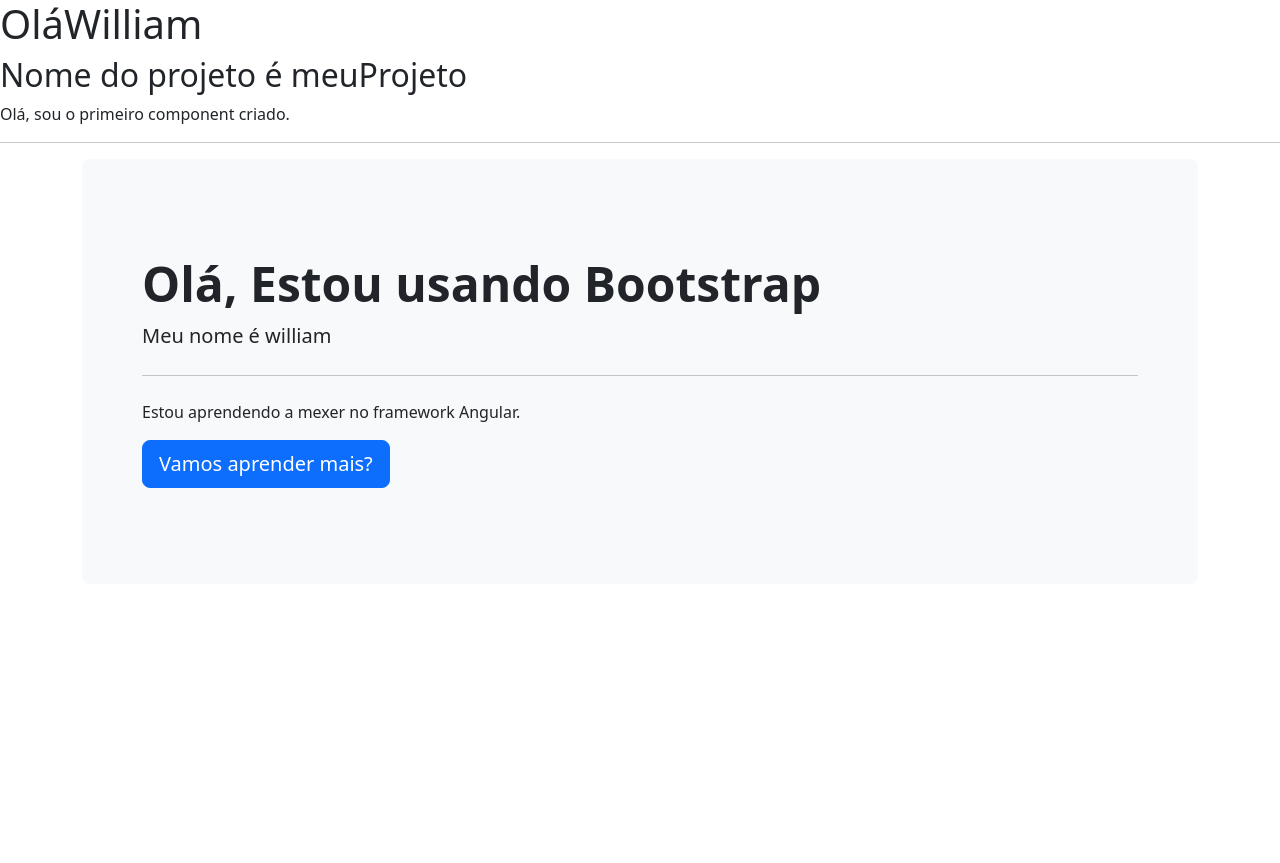
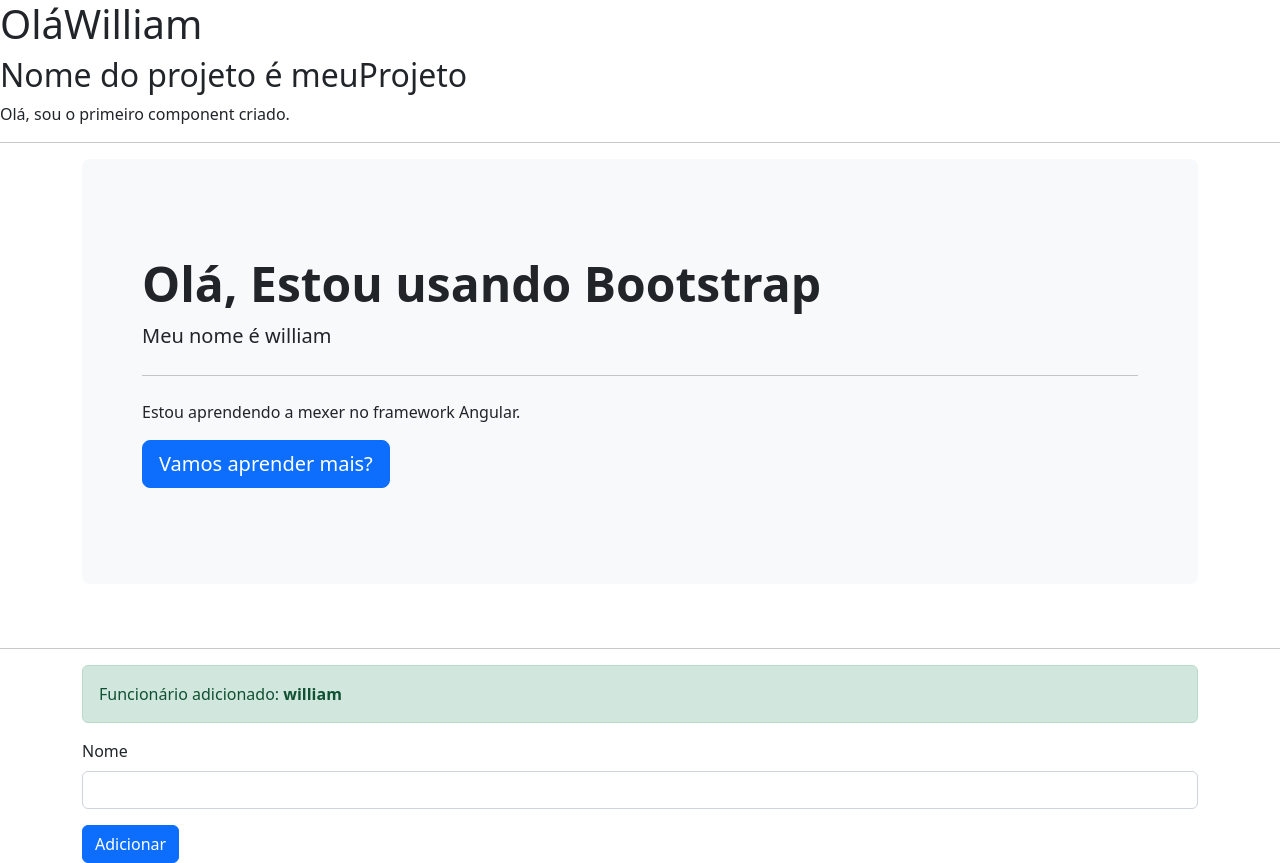
Before and after one commit to William-silva-Developer/Curso_Fullstack_AngularSpring-Algaworks, an Angular app in the folder meuProjeto/: page / in a window 1280 px wide. Before the commit the page ends 800 px from the top, so only its background shows below. Built offline with nearby package versions, Linux system fonts and the light colour scheme.

Commit message:
usando event binding

```diff
--- a/meuProjeto/src/app/Components/first/first.component.html
+++ b/meuProjeto/src/app/Components/first/first.component.html
@@ -12,3 +12,21 @@
     </div>
   </div>
 </div>
+<br />
+<hr />
+<div class="container">
+  <div class="alert alert-success" role="alert">
+      Funcionário adicionado: <strong>{{name}}</strong>
+  </div>
+
+  <div class="mb-3">
+      <label class="form-label">Nome</label>
+      <input type="text" class="form-control"
+          (input)="alterarNome($event)"
+          >
+  </div>
+
+  <button type="button" class="btn btn-primary"
+      (click)="adicionar()">Adicionar</button>
+
+</div>
--- a/meuProjeto/src/app/Components/first/first.component.ts
+++ b/meuProjeto/src/app/Components/first/first.component.ts
@@ -10,6 +10,18 @@ export class FirstComponent implements OnInit {
   name: string = "william";
   nome: string = "Angular.";
 
+  adicionar() {
+    console.log(`Adicionando ${this.nome}`);
+
+    const numero = Math.round(Math.random() * 100);
+    this.nome = this.name + numero;
+  }
+
+
+  alterarNome(event: any){
+    this.name = event.target.value;
+  }
+
   constructor() { }
 
   ngOnInit(): void {
```
